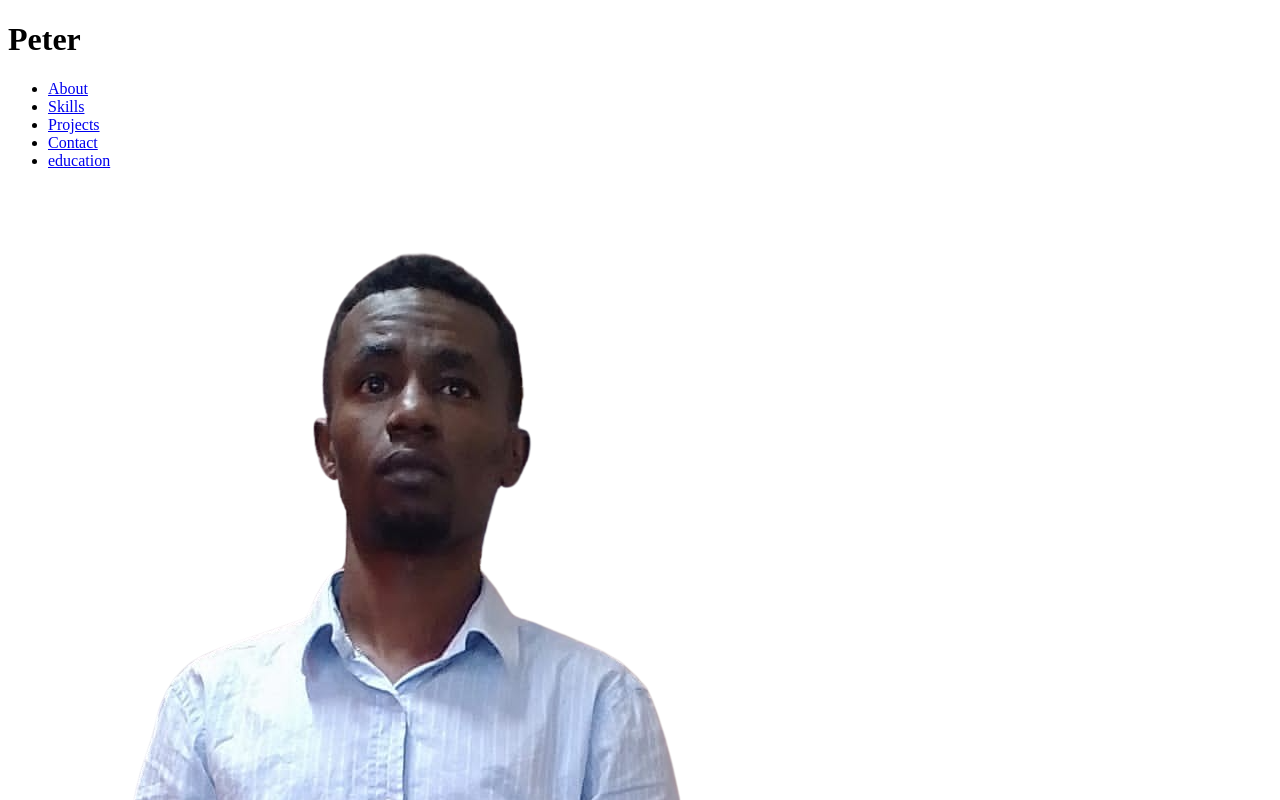
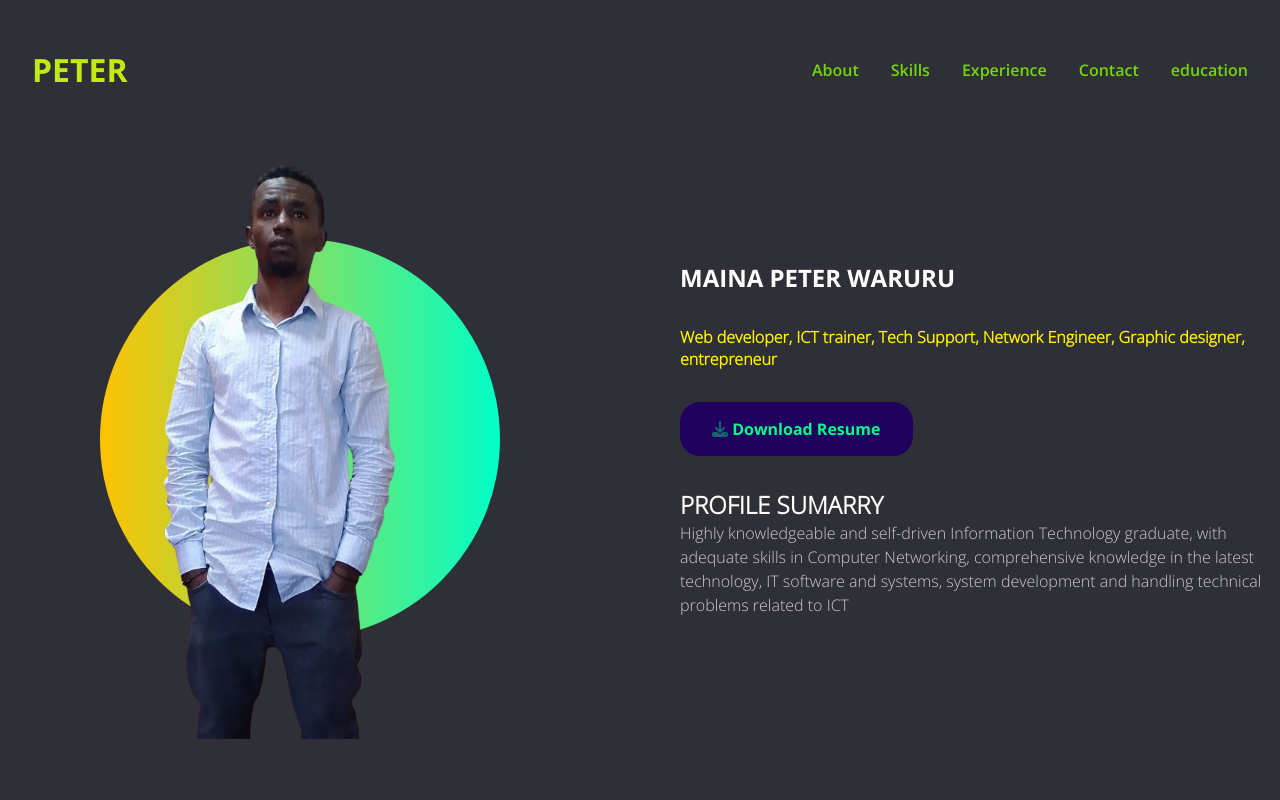
Before and after one commit to githukelvin/peter-s, a website: page index.html in a window 1280 px wide. Shown: the top 800 px of the page. Drawn offline with Linux system fonts and the light colour scheme.

Commit message:
build continues

```diff
--- a/css/main.css
+++ b/css/main.css
@@ -1,28 +1,143 @@
+* {
+  box-sizing: border-box;
+  padding: 0;
+  margin: 0;
+  text-decoration: none;
+  list-style: none;
+  border: none;
+  outline: none;
+}
+
+html, body {
+  color-scheme: light dark;
+  font-family: "light";
+  background: #2f3037;
+  color: #fff;
+  scroll-behavior: smooth;
+}
+
+p {
+  color: #ccc;
+  line-height: 1.5;
+}
+
+.container {
+  max-width: 1440px;
+  margin-inline: auto;
+}
+
 @font-face {
   font-family: "light";
-  src: url("./assets/fonts/OpenSans-Light.woff2") format("woff2"), url("./assets/fonts/OpenSans-Light.woff") format("woff");
+  src: url("../assets/fonts/OpenSans-Light.woff2") format("woff2"), url("../assets/fonts/OpenSans-Light.woff") format("woff");
   font-weight: 300;
   font-style: normal;
   font-display: swap;
 }
 @font-face {
   font-family: "bold";
-  src: url("./assets/fonts/OpenSans-Bold.woff2") format("woff2"), url("./assets/fonts/OpenSans-Bold.woff") format("woff");
-  font-weight: bold;
+  src: url("../assets/fonts/OpenSans-Bold.woff2") format("woff2"), url("../assets/fonts/OpenSans-Bold.woff") format("woff");
+  font-weight: 700;
   font-style: normal;
   font-display: swap;
 }
 @font-face {
   font-family: "semibold";
-  src: url("./assets/fonts/OpenSans-SemiBold.woff2") format("woff2"), url("./assets/fonts/OpenSans-SemiBold.woff") format("woff");
+  src: url("../assets/fonts/OpenSans-SemiBold.woff2") format("woff2"), url("../assets/fonts/OpenSans-SemiBold.woff") format("woff");
   font-weight: 600;
   font-style: normal;
   font-display: swap;
 }
 @font-face {
   font-family: "medium";
-  src: url("./assets/fonts/OpenSans-Medium.woff2") format("woff2"), url("./assets/fonts/OpenSans-Medium.woff") format("woff");
+  src: url("../assets/fonts/OpenSans-Medium.woff2") format("woff2"), url("../assets/fonts/OpenSans-Medium.woff") format("woff");
   font-weight: 500;
   font-style: normal;
   font-display: swap;
+}
+#hero {
+  display: grid;
+  grid-template-columns: auto 1fr;
+  gap: 5em;
+  margin-bottom: 5em;
+}
+#hero .img {
+  display: flex;
+  width: 600px;
+  height: 600px;
+  position: relative;
+}
+#hero .img .blob1 {
+  width: 400px;
+  height: 400px;
+  position: absolute;
+  top: 50%;
+  left: 50%;
+  transform: translate(-50%, -50%);
+  background-image: linear-gradient(to right, #ffc300, #00ffc8);
+  border-radius: 50%;
+}
+#hero .img img {
+  width: 100%;
+  height: 100%;
+  position: absolute;
+  object-fit: contain;
+  z-index: 21;
+  animation: imge 2s linear infinite;
+}
+#hero .text {
+  display: grid;
+  place-content: center;
+  gap: 2em;
+}
+#hero .text h1 {
+  font-family: "bold";
+  text-transform: uppercase;
+}
+#hero .text h4 {
+  color: #fff100;
+}
+#hero .text a {
+  color: #03ff89;
+  background: #20005e;
+  width: fit-content;
+  border-radius: 20px;
+  padding: 1rem 2rem;
+  font-family: "bold";
+}
+
+@keyframes imge {
+  0% {
+    transform: translateX(0);
+  }
+}
+@keyframes blob {
+  0% {
+    transform: translateX(0);
+  }
+}
+.navbar {
+  display: flex;
+  justify-content: space-between;
+  align-items: center;
+  padding: 3rem 2rem;
+}
+.navbar .logo h1 {
+  font-family: "bold";
+  font-size: 2em;
+  text-transform: uppercase;
+  color: #c0e916;
+}
+.navbar .nav ul {
+  display: flex;
+  flex-direction: row;
+  gap: 2em;
+}
+.navbar .nav ul li a {
+  color: #73d707;
+  font-family: "semibold";
+  position: relative;
+}
+.navbar .nav ul li a:hover {
+  border-bottom: 2px solid #73d707;
+  transition: all 1s ease-out;
 }/*# sourceMappingURL=main.css.map */
--- a/index.html
+++ b/index.html
@@ -18,6 +18,7 @@
     <!-- header -->
     <header>
         <div class="container">
+           <div class="navbar">
             <div class="logo">
                 <h1>Peter</h1>
             </div>
@@ -25,10 +26,11 @@
                 <ul>
                     <li><a href="#about">About</a></li>
                     <li><a href="#skills">Skills</a></li>
-                    <li><a href="#projects">Projects</a></li>
+                    <li><a href="#projects">Experience</a></li>
                     <li><a href="#contact">Contact</a></li>
                     <li><a href="#education">education</a></li>
                 </ul>
+            </div>
            </div>
         </div>
     </header>
@@ -36,23 +38,27 @@
     <!-- main -->
     <main>
         <div class="container">
+            <section id="hero">
                     <div class="img">
+                        <div class="blob1"></div>
                         <img src="./assets/images/peter.png" alt="peters image">
-
                     </div>
                     <div class="text">
                         <h1>Maina Peter Waruru</h1>
-                <h2>IT Technical Specialist</h2>
+                        <h4>Web developer, ICT trainer, Tech Support, Network Engineer, Graphic designer, entrepreneur</h4>
                         <a href="./assets/Peters cv.pdf"><i class="fa-solid fa-download fa-beat-fade"></i> Download Resume</a>
                         <div class="profie">
                             <h2>PROFILE SUMARRY</h2>
                             <p>
-                    Highly knowledgeable and self-driven Information Technology graduate, with adequate skills in Computer Networking,
-                    comprehensive knowledge in the latest technology, IT software and systems, system development and handling technical
+                                Highly knowledgeable and self-driven Information Technology graduate, with adequate skills in Computer
+                                Networking,
+                                comprehensive knowledge in the latest technology, IT software and systems, system development and handling
+                                technical
                                 problems related to ICT
                             </p>
                         </div>
                     </div>
+            </section>
             <section id="about">
                 <div class="career">
                     <h1>CAREER OBJECTIVE</h1>
```
Also changed, not shown: 1 other file. Lines whose indentation alone changed are shown as unchanged.
